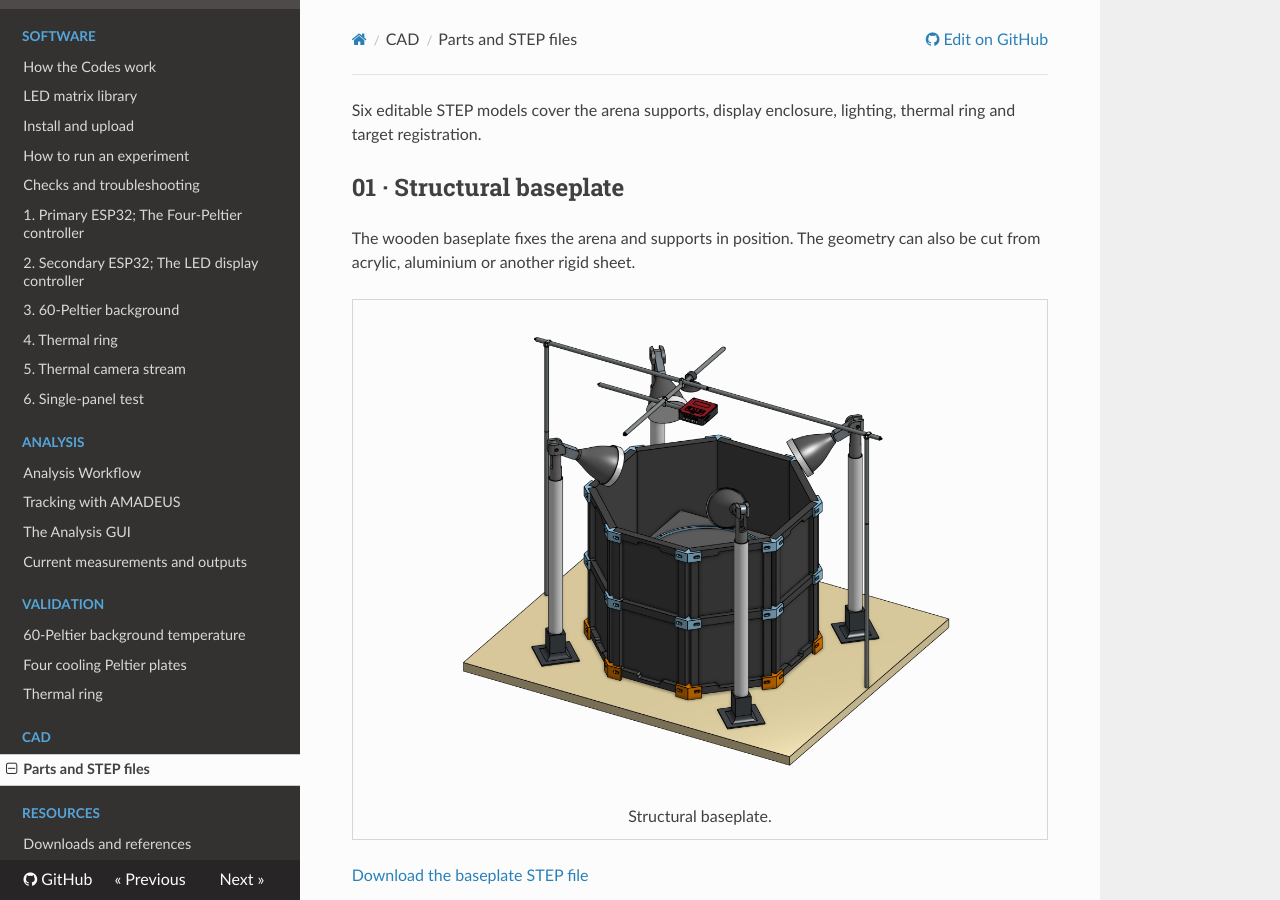
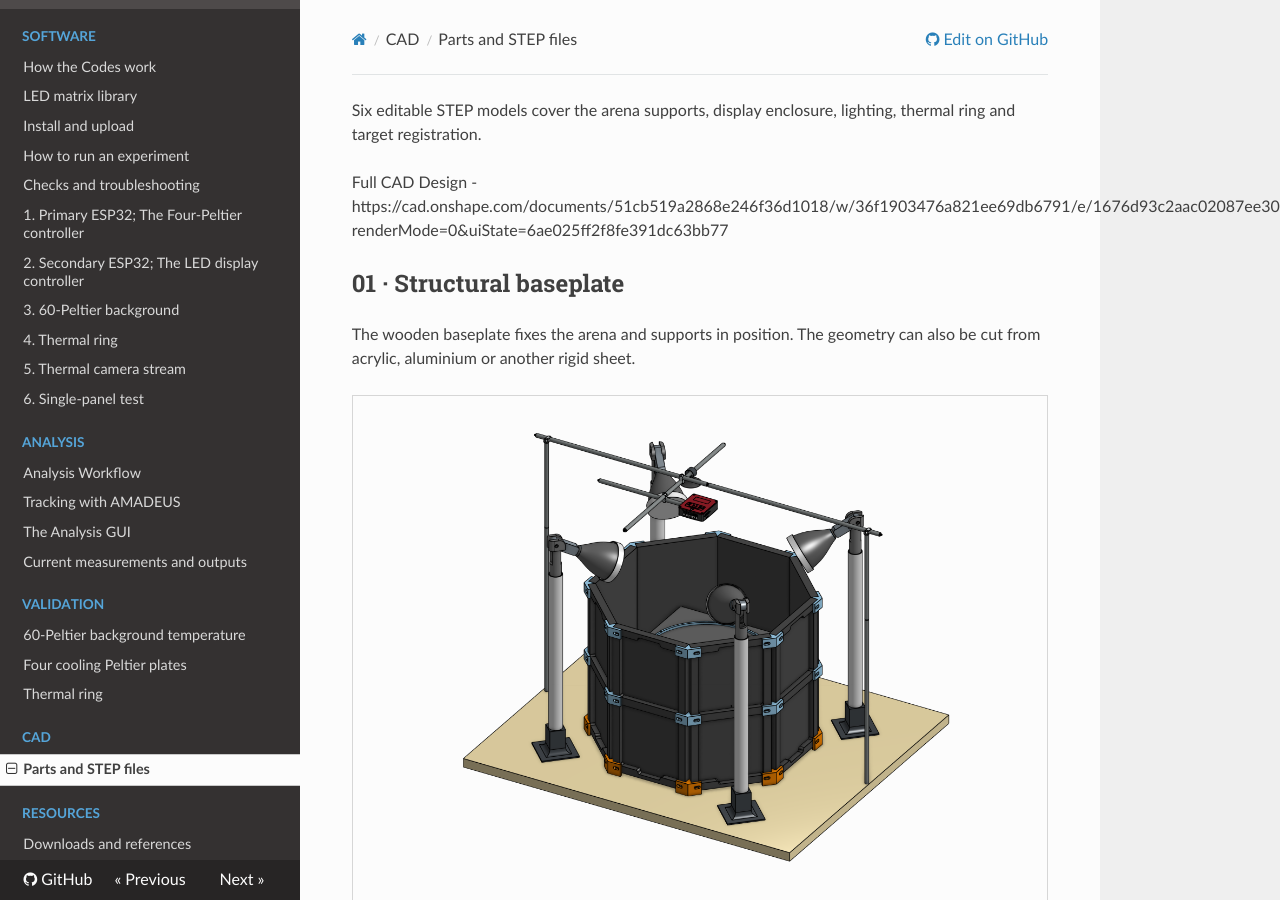
Before and after one commit to ajadismail2/Visual-place-learning, an MkDocs documentation site: the page built from docs/cad/parts-and-step-files.md, in a window 1280 px wide and 900 px high. Built offline with MkDocs 1.6.1, drawn with Linux system fonts in a browser that asks for light colours; nearby versions of some CDN libraries.

Commit message:
Update parts-and-step-files.md

```diff
--- a/docs/cad/parts-and-step-files.md
+++ b/docs/cad/parts-and-step-files.md
@@ -4,6 +4,8 @@
 section: CAD
 ---
 Six editable STEP models cover the arena supports, display enclosure, lighting, thermal ring and target registration.
+
+Full CAD Design - https://cad.onshape.com/documents/51cb519a2868e246f36d1018/w/36f1903476a821ee69db6791/e/1676d93c2aac02087ee3064d?renderMode=0&uiState=6ae025ff2f8fe391dc63bb77
 
 ## 01 · Structural baseplate
 
```
